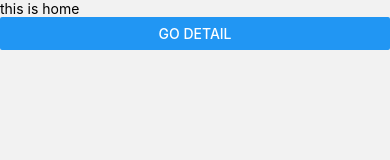
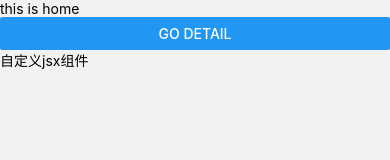
Before and after one commit to ccnio/RnPro, a React Native app: screen /Home in a window 390 px wide. Shown: the top 160 px of the page. Built offline with nearby package versions, Linux system fonts and the light colour scheme.

Commit message:
自定义组件

```diff
--- /dev/null
+++ b/src/components/MyButton.tsx
@@ -0,0 +1,51 @@
+// 1. 使用 interface 或 type 定义 Props 的类型和每个属性的类型
+import React from 'react';
+import {TouchableOpacity, Text} from 'react-native';
+
+interface MyBtnProps {
+  /**
+   * 按钮的主要文字内容
+   */
+  text: string;
+
+  /**
+   * 点击按钮时触发的回调函数
+   */
+  onClick: (props: string) => void;
+
+  /**
+   * 按钮是否被禁用
+   * @default false
+   */
+  disabled?: boolean;
+
+  /**
+   * 按钮的样式类型
+   * @default 'primary'
+   */
+  type?: 'primary' | 'secondary' | 'danger';
+}
+
+// 2. 将 Props 类型应用于函数组件
+// React.FC<ButtonProps> 是 FunctionComponent 的简写，一个泛型类型
+const MyButton: React.FC<MyBtnProps> = ({
+  text,
+  onClick,
+  disabled = false,
+  type = 'primary',
+}) => {
+  // 根据 props 计算样式等
+  const buttonStyle = `btn btn-${type} ${disabled ? 'disabled' : ''}`;
+
+  // 定义一个处理点击事件的函数
+  const handleClick = () => {
+    onClick(buttonStyle);
+  };
+
+  return (
+    <TouchableOpacity onPress={handleClick} disabled={disabled}>
+      <Text>{text}</Text>
+    </TouchableOpacity>
+  );
+};
+export default MyButton;
--- a/src/pages/Home.tsx
+++ b/src/pages/Home.tsx
@@ -3,6 +3,7 @@ import {useSafeAreaInsets} from 'react-native-safe-area-context';
 import {useNavigation} from '@react-navigation/native';
 import {NavigationProp} from '@react-navigation/core';
 import {RootStackParamList} from '@/navigator';
+import MyButton from '@/components/MyButton.tsx';
 
 const Home = () => {
   const insets = useSafeAreaInsets();
@@ -16,6 +17,12 @@ const Home = () => {
     <View style={{paddingTop: insets.top}}>
       <Text>this is home</Text>
       <Button title="go detail" onPress={onPress} />
+
+      <MyButton
+        text='自定义jsx组件'
+        disabled={false}
+        onClick={timestamp => console.log({timestamp})}
+      />
     </View>
   );
 };
```
